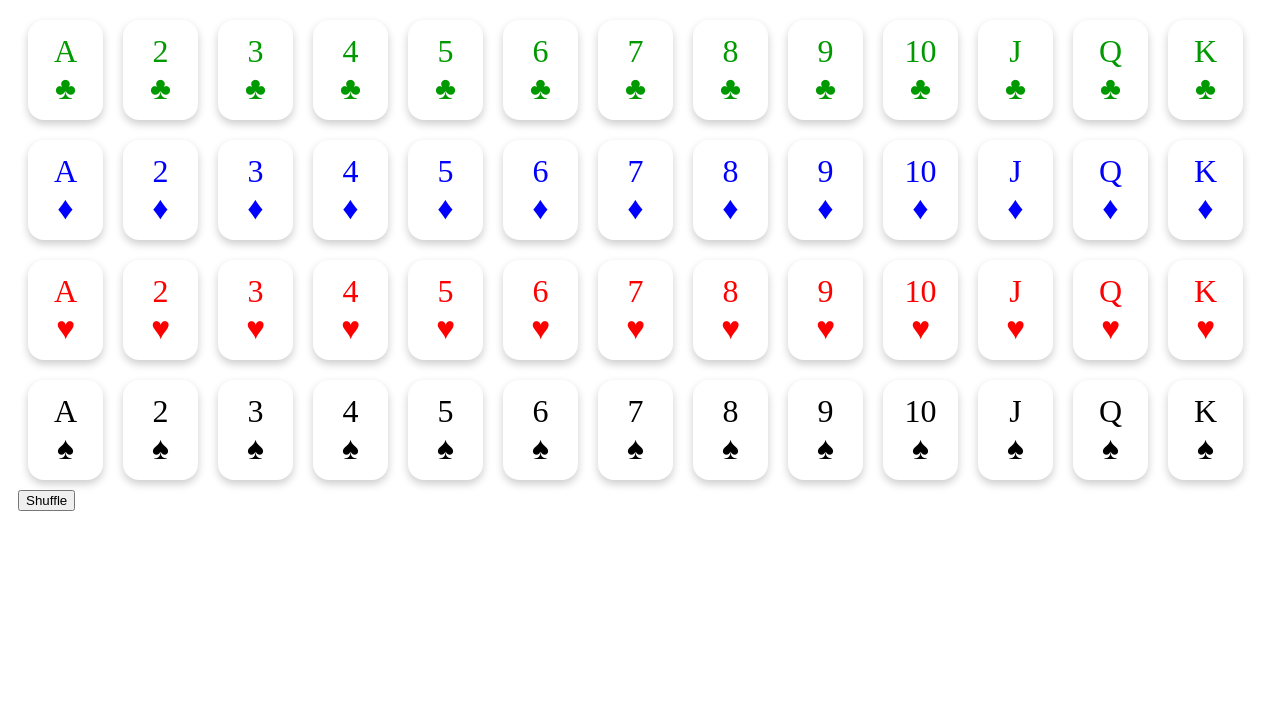
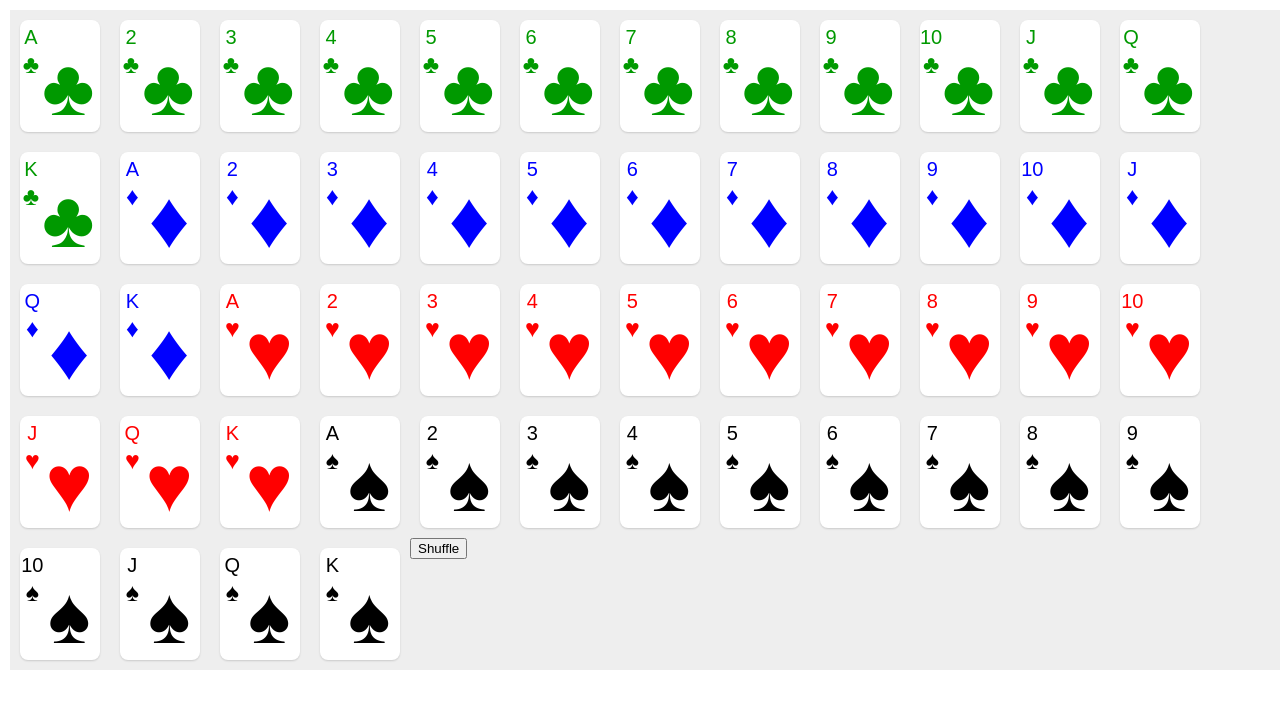
Before and after one commit to LadCoder/cards, a React app: page / in a window 1280 px wide. Shown: the top 708 px of the page. Built offline with nearby package versions, Linux system fonts and the light colour scheme.

Commit message:
card styling

```diff
--- a/src/App.css
+++ b/src/App.css
@@ -1,4 +1,5 @@
-.body {
+body {
     margin: 0;
     padding: 0;
+    font-family: sans-serif;
 }
--- a/src/components/Card.module.css
+++ b/src/components/Card.module.css
@@ -10,24 +10,59 @@
     --card-2-color-diamonds: #f00;
 }
 
-.wrapper {
-    display: flex;
-    margin: 10px;
-    padding: 0;
-    perspective: 1000px;
+.card {
+    display: inline-block;
+    position: relative;
+    width: 5rem;
+    height: 7rem;
+    background: var(--card-face-color);
+    box-shadow: 0 0.0625em 0.125em rgba(0, 0, 0, 0.15);
+    border-radius: 0.5em;
 }
 
-.card {
-    border-radius: 1rem;
-    box-shadow: 0 4px 8px 0 rgba(0,0,0,0.2);
-    height: 100px;
-    width: 75px;
-    font-size:xx-large;
-    font: 'Arial, Helvetica, sans-serif';
+.details {
+    height: 100%;
+    width: 100%;
 }
 
 .front {
-    background: var(--card-face-color);
+    display: grid;
+    flex-direction: column;
+    grid-template-areas:
+        '.          .           .'
+        'value      .           .'
+        'smallSuit  bigSuit     .'
+        '.          bigSuit     .'
+        '.          bigSuit     .'
+        '.          .           .';
+    grid-template-columns:
+        2fr 4fr 0.5fr;
+    grid-template-rows:
+        0.5fr 2fr 2fr 2fr 2fr 0.5fr;
+    height: 100%;
+    width: 100%;
+}
+
+.value, .suit, .bigSuit {
+    display: flex;
+    justify-content: center;
+    align-items: center;
+}
+
+.value {
+    grid-area: value;
+    font-size: 20px;
+}
+
+.suit {
+    grid-area: smallSuit;
+    font-size: 25px;
+
+}
+
+.bigSuit {
+    grid-area: bigSuit;
+    font-size: 80px;
 }
 
 *.unselectable {
@@ -37,24 +72,23 @@
     -ms-user-select: none;
     user-select: none;
 }
-.details {
-    display: flex;
-    flex-direction: column;
-    justify-content: center;
-    align-items: center;
-    height: 100%;
-    width: 100%;
+
+.hearts {
+    color: var(--card-2-color-hearts);
+}
+.clubs {
+    color: var(--card-2-color-clubs);
+}
+.spades {
+    color: var(--card-2-color-spades);
+}
+.diamonds {
+    color: var(--card-2-color-diamonds);
 }
 
-.hearts {
-    color: var(--card-4-color-hearts)!important;
-}
-.clubs {
+.clubs.fourColor {
     color: var(--card-4-color-clubs);
 }
-.spades {
-    color: var(--card-4-color-spades);
-}
-.diamonds {
+.diamonds.fourColor {
     color: var(--card-4-color-diamonds);
 }
--- a/src/components/Card.tsx
+++ b/src/components/Card.tsx
@@ -1,28 +1,34 @@
 import * as React from 'react'
-import { useState } from 'react'
-import { Card, Suit, Value } from '../types/card'
+import { combineClassNames } from '../services/utilities'
+import { Card, Suit } from '../types/card'
+import { ColorOption } from '../types/deck'
 import styles from './Card.module.css'
 
 interface Props {
     card: Card
+    colorOption?: ColorOption
 }
 
-export default function Card({ card }: Props) {
+export default function Card({
+    card,
+    colorOption = ColorOption.TwoColor
+}: Props) {
     const { suit, value } = card
-    const suitClass = getSuitClass(suit)
-    const [showCard, setShowCard] = useState<boolean>(true)
-
-    const flipCard = () => setShowCard(!showCard)
+    const suitClass = getSuitClass(suit, colorOption)
+    const suitIcon = getSuitIcon(suit)
 
     return (
-        <div className={[styles.wrapper, styles.unselectable].join(' ')} onClick={flipCard}>
-            <div className={[styles.card, showCard ? styles.front : styles.back].filter(Boolean).join(' ')}>
-                <div className={styles.details}>
-                    <div className={[styles.value, suitClass].join(' ')}>
+        <div className={combineClassNames(styles.card, styles.unselectable)}>
+            <div className={styles.details}>
+                <div className={styles.front}>
+                    <div className={combineClassNames(styles.value, suitClass)}>
                         {value}
                     </div>
-                    <div className={[styles.suit, suitClass].join(' ')}>
-                        {getSuitIcon(suit)}
+                    <div className={combineClassNames(styles.suit, suitClass)}>
+                        {suitIcon}
+                    </div>
+                    <div className={combineClassNames(styles.bigSuit, suitClass)}>
+                        {suitIcon}
                     </div>
                 </div>
             </div>
@@ -33,22 +39,22 @@ export default function Card({ card }: Props) {
 const getSuitIcon = (suit: Suit) => {
     switch(suit) {
         case Suit.Clubs:
-            return '\u2663'
+            return '♣'
         case Suit.Diamonds:
-            return '\♦'
+            return '♦'
         case Suit.Hearts:
-            return '\♥'
+            return '♥'
         case Suit.Spades:
-            return '\♠'
+            return '♠'
     }
 }
 
-const getSuitClass = (suit: Suit) => {
+const getSuitClass = (suit: Suit, colors: ColorOption) => {
     switch(suit) {
         case Suit.Clubs:
-            return (styles.clubs)
+            return (combineClassNames(styles.clubs, colors === ColorOption.FourColor ? styles.fourColor : null))
         case Suit.Diamonds:
-            return (styles.diamonds)
+            return (combineClassNames(styles.diamonds, colors === ColorOption.FourColor ? styles.fourColor : null))
         case Suit.Hearts:
             return (styles.hearts)
         case Suit.Spades:
--- a/src/components/Home.tsx
+++ b/src/components/Home.tsx
@@ -1,7 +1,7 @@
 import * as React from 'react'
 import { useEffect, useState } from 'react'
 import { getPokerDeck, shuffleDeck } from '../services/getDeck'
-import { Deck } from '../types/deck'
+import { ColorOption, Deck } from '../types/deck'
 import Card from './Card'
 
 export default function Home({ }) {
@@ -13,9 +13,11 @@ export default function Home({ }) {
         setDeck(pokerDeck)
     }, [])
 
-    return <div style={{ display: "flex", flexDirection: "row", width: "100%", flexWrap: "wrap", margin: "10px" }}>
+    return <div style={{ display: "flex", flexDirection: "row", width: "100%", flexWrap: "wrap", margin: "10px", background: "#eee" }}>
         {deck.map((card, i) =>
-            <Card key={i} card={card} />
+            <div key={i} style={{ margin: "10px" }}>
+                <Card key={i} card={card} colorOption={ColorOption.FourColor}/>
+            </div>
         )}
 
         <div>
--- a/src/types/deck.ts
+++ b/src/types/deck.ts
@@ -1,3 +1,13 @@
 import { Card } from "./card";
 
 export type Deck = Card[]
+
+export type DeckOptions = {
+    size: number,
+    colors: ColorOption,
+}
+
+export enum ColorOption {
+    FourColor = "4",
+    TwoColor = "2"
+}
```
